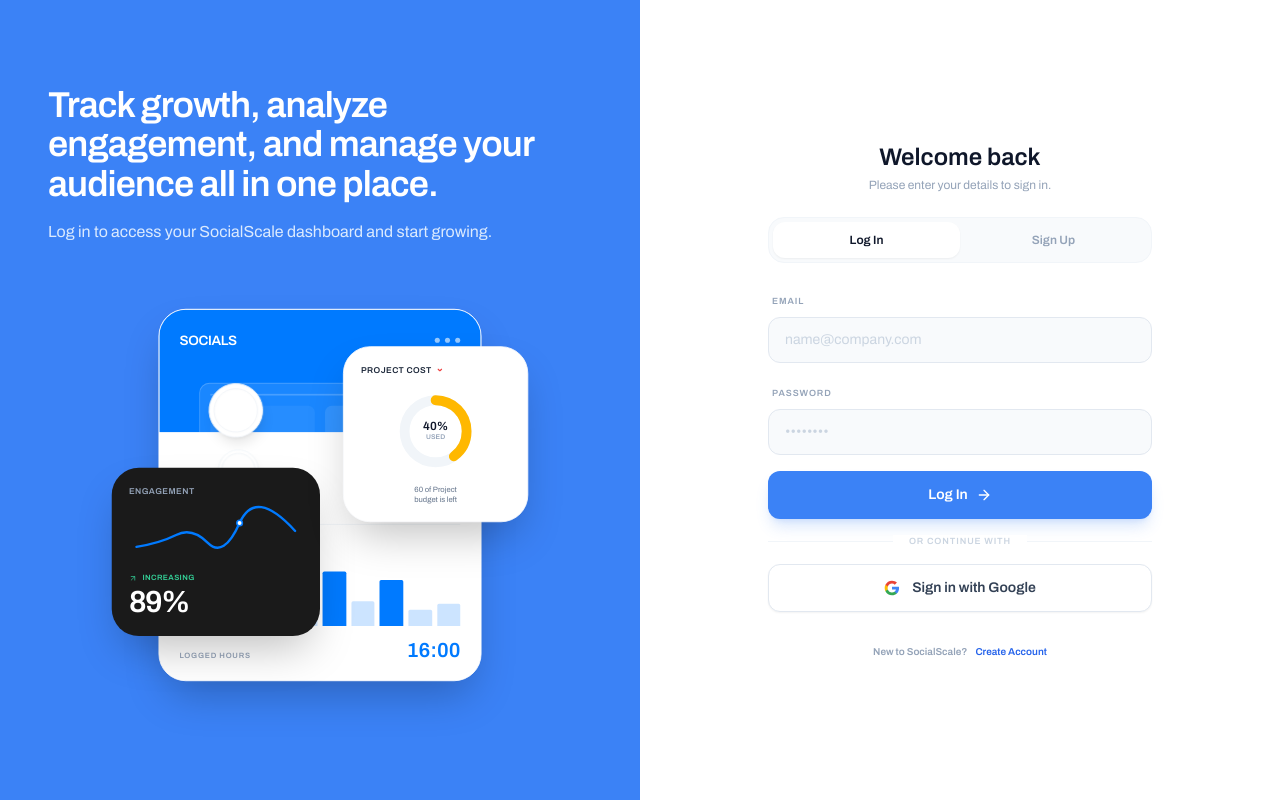
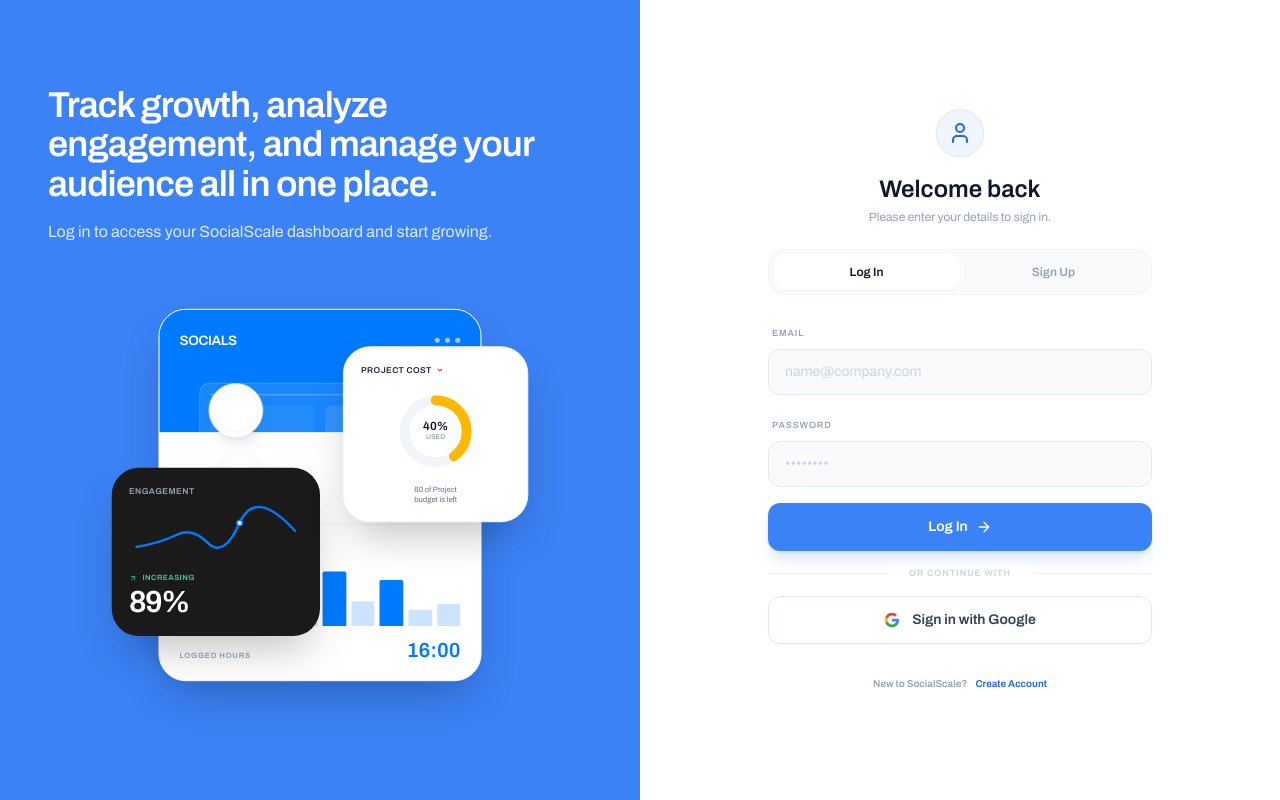
Before and after one commit to konthamsohith/socialscaleagency, a React (Vite) app: page /login in a window 1280 px wide. Built offline with nearby package versions, Linux system fonts and the light colour scheme; no server answers; grey boxes are pictures that could not be loaded.

Commit message:
feat: add person logo to login form panel

```diff
--- a/src/pages/Login.tsx
+++ b/src/pages/Login.tsx
@@ -4,7 +4,7 @@
 import { signInWithEmailAndPassword, signInWithPopup, createUserWithEmailAndPassword, updateProfile } from 'firebase/auth';
 import { auth, googleProvider } from '../lib/firebase';
 import { SEO } from '../components/common/SEO';
-import { Loader2, ArrowRight, ArrowUpRight } from 'lucide-react';
+import { Loader2, ArrowRight, ArrowUpRight, User } from 'lucide-react';
 
 export const Login = () => {
     const [mode, setMode] = useState<'login' | 'signup'>('login');
@@ -290,6 +290,9 @@
                             animate={{ opacity: 1, y: 0 }}
                             className="text-center mb-6"
                         >
+                            <div className="inline-flex items-center justify-center w-12 h-12 rounded-full bg-blue-50 border border-blue-100 mb-4 shadow-sm">
+                                <User className="w-6 h-6 text-blue-600" />
+                            </div>
                             <h2 className="text-2xl font-black text-slate-900 mb-1">
                                 {mode === 'login' ? 'Welcome back' : 'Create account'}
                             </h2>
```
